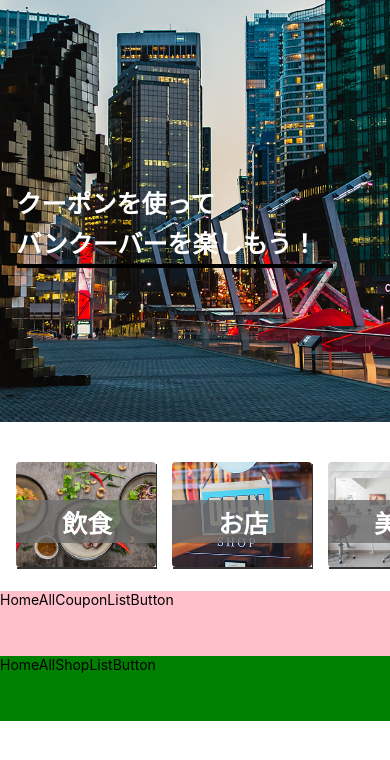
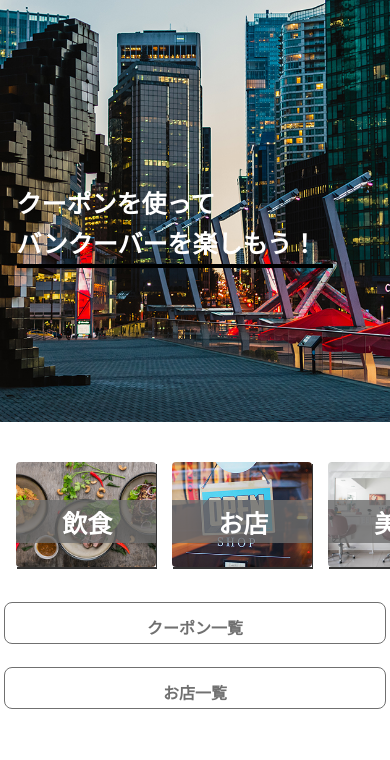
Before and after one commit to ryonz/vancouponApp, a React Native app: screen / in a window 390 px wide. Shown: the top 760 px of the page. Built offline with nearby package versions, Linux system fonts and the light colour scheme.

Commit message:
made ListButtons

```diff
--- a/src/Elements/Home/HomeAllCouponListButton.js
+++ b/src/Elements/Home/HomeAllCouponListButton.js
@@ -3,13 +3,26 @@ import {
   StyleSheet,
   View,
   Text,
+  TouchableOpacity,
 } from 'react-native';
 
 class HomeAllCouponListButton extends React.Component {
+  renderButton() {
+    return (
+      <TouchableOpacity>
+        <View style={styles.buttonBox}>
+          <Text style={styles.buttonTitleText}>
+            クーポン一覧
+          </Text>
+        </View>
+      </TouchableOpacity>
+    );
+  }
+
   render() {
     return (
       <View style={styles.container}>
-        <Text>HomeAllCouponListButton</Text>
+        {this.renderButton()}
       </View>
     );
   }
@@ -18,7 +31,24 @@ class HomeAllCouponListButton extends React.Component {
 const styles = StyleSheet.create({
   container: {
     flex: 0.077,
-    backgroundColor: 'pink',
+    justifyContent: 'center',
+    width: '100%',
+  },
+  buttonBox: {
+    width: '98%',
+    height: 42,
+    borderRadius: 8,
+    alignItems: 'center',
+    borderColor: '#707070',
+    borderWidth: 0.5,
+    marginLeft: 4,
+    marginRight: 4,
+  },
+  buttonTitleText: {
+    fontSize: 16,
+    fontWeight: '800',
+    color: '#707070',
+    paddingTop: '3%',
   },
 });
 
--- a/src/Elements/Home/HomeAllShopListButton.js
+++ b/src/Elements/Home/HomeAllShopListButton.js
@@ -3,13 +3,26 @@ import {
   StyleSheet,
   View,
   Text,
+  TouchableOpacity,
 } from 'react-native';
 
 class HomeAllShopListButton extends React.Component {
+  renderButton() {
+    return (
+      <TouchableOpacity>
+        <View style={styles.buttonBox}>
+          <Text style={styles.buttonTitleText}>
+            お店一覧
+          </Text>
+        </View>
+      </TouchableOpacity>
+    );
+  }
+
   render() {
     return (
       <View style={styles.container}>
-        <Text>HomeAllShopListButton</Text>
+        {this.renderButton()}
       </View>
     );
   }
@@ -18,8 +31,26 @@ class HomeAllShopListButton extends React.Component {
 const styles = StyleSheet.create({
   container: {
     flex: 0.077,
-    backgroundColor: 'green',
+    justifyContent: 'center',
+    width: '100%',
+  },
+  buttonBox: {
+    width: '98%',
+    height: 42,
+    borderRadius: 8,
+    alignItems: 'center',
+    borderColor: '#707070',
+    borderWidth: 0.5,
+    marginLeft: 4,
+    marginRight: 4,
+  },
+  buttonTitleText: {
+    fontSize: 16,
+    fontWeight: '800',
+    color: '#707070',
+    paddingTop: '3%',
   },
 });
 
+
 export default HomeAllShopListButton;
```
